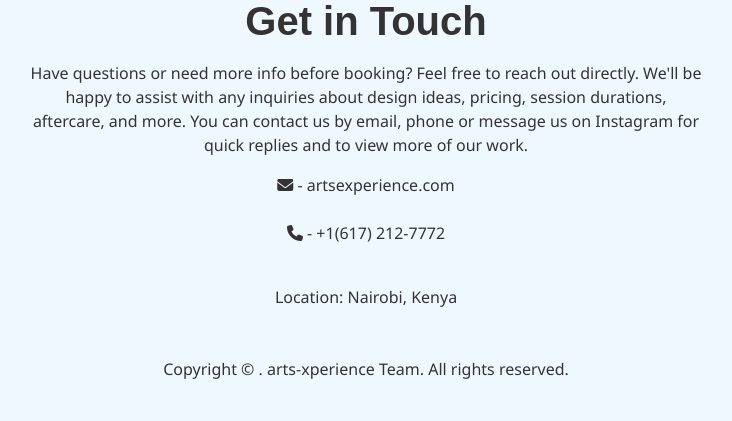
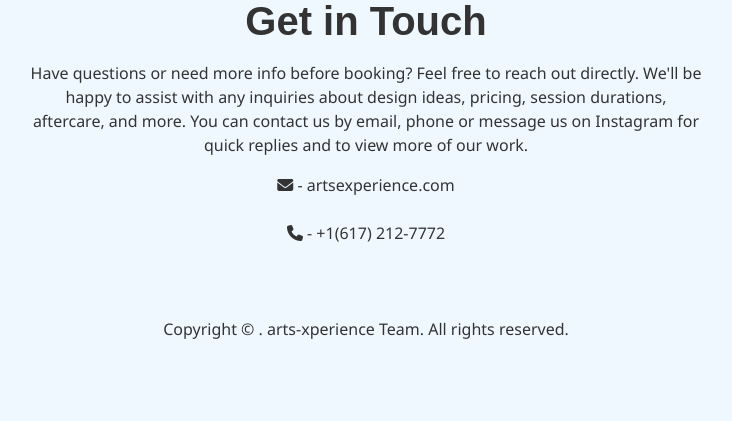
Before and after one commit to Samboja651/body-artwork, a Flask app: page / in a window 1280 px wide. Shown: the part 3667-4088 px from the top of the page, without its empty margins (399-1131 px from the left). After the commit the page ends 4006 px from the top, so only its background shows below. Run offline with Flask 3, Linux system fonts and the light colour scheme.

Commit message:
remove location

```diff
--- a/templates/home.html
+++ b/templates/home.html
@@ -191,7 +191,6 @@
 							<p><i class="fa-solid fa-envelope"></i> - artsexperience.com<br><br>
 								<i class="fa-solid fa-phone"></i> - +1(617) 212-7772<br><br>
 							</p>
-							<p>Location: Nairobi, Kenya</p>
 						</div>
 					</section>
 
```
